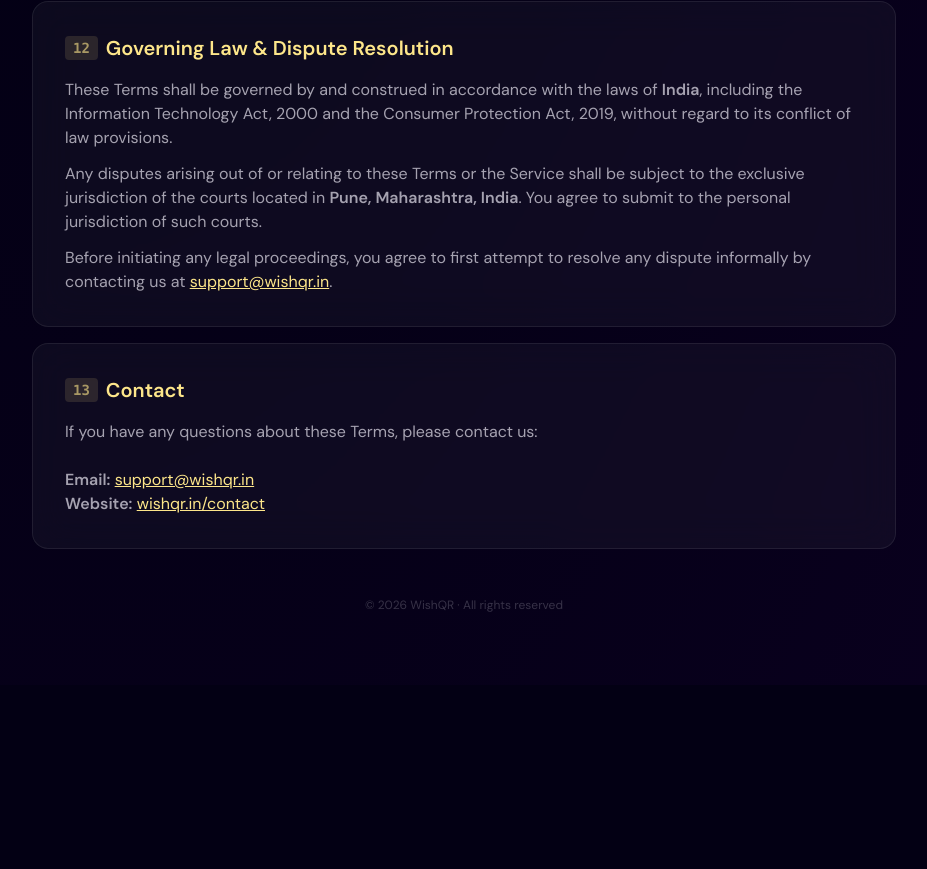
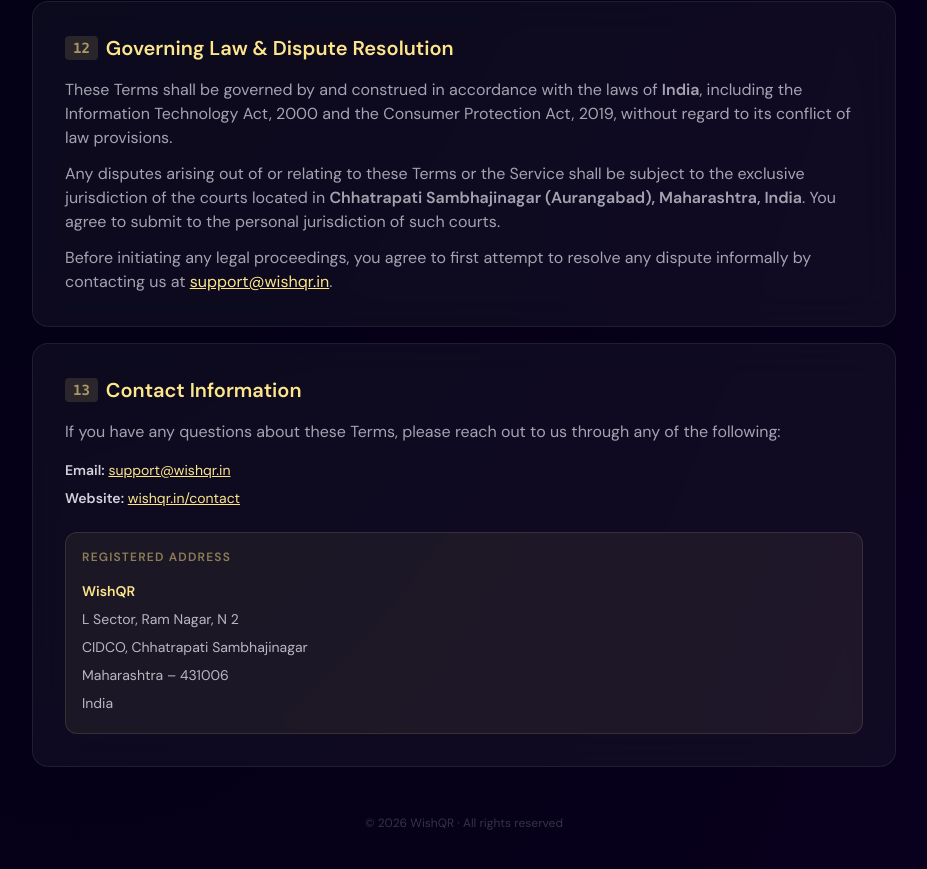
Before and after one commit to codewith-swapnil/birthday-qr-surprise, a Next.js app: page /terms in a window 1280 px wide. Shown: the part 3512-4381 px from the top of the page, without its empty margins (176-1103 px from the left). Before the commit the page ends 4197 px from the top, so only its background shows below. Built offline with nearby package versions, Linux system fonts and the light colour scheme; a web font is replaced by a local one.

Commit message:
add adress

```diff
--- a/app/contact/page.tsx
+++ b/app/contact/page.tsx
@@ -66,10 +66,7 @@
           >
             Contact Us
           </h1>
-          <p
-            className="text-sm md:text-base"
-            style={{ color: 'rgba(248,244,255,0.6)' }}
-          >
+          <p className="text-sm md:text-base" style={{ color: 'rgba(248,244,255,0.6)' }}>
             Whether you have a question, found a bug, or just want to say hi — we&apos;re here.
             Choose the right inbox below for the fastest response.
           </p>
@@ -84,10 +81,7 @@
             >
               <span className="text-3xl mt-0.5">{c.icon}</span>
               <div className="flex-1 min-w-0">
-                <h2
-                  className="font-semibold text-base mb-0.5"
-                  style={{ color: '#fde68a' }}
-                >
+                <h2 className="font-semibold text-base mb-0.5" style={{ color: '#fde68a' }}>
                   {c.title}
                 </h2>
                 <p
@@ -103,34 +97,58 @@
                 >
                   {c.value}
                 </a>
-                <p
-                  className="text-xs mt-1.5"
-                  style={{ color: 'rgba(248,244,255,0.3)' }}
-                >
+                <p className="text-xs mt-1.5" style={{ color: 'rgba(248,244,255,0.3)' }}>
                   {c.note}
                 </p>
               </div>
             </div>
           ))}
+
+          {/* ── Physical Address Card ── */}
+          <div className="glass rounded-2xl p-6 flex items-start gap-4">
+            <span className="text-3xl mt-0.5">📍</span>
+            <div className="flex-1 min-w-0">
+              <h2 className="font-semibold text-base mb-0.5" style={{ color: '#fde68a' }}>
+                Our Address
+              </h2>
+              <p
+                className="text-xs mb-3 leading-relaxed"
+                style={{ color: 'rgba(248,244,255,0.45)' }}
+              >
+                For official correspondence and legal notices only.
+              </p>
+              <address
+                className="not-italic text-sm leading-7"
+                style={{ color: 'rgba(248,244,255,0.72)' }}
+              >
+                <span className="font-semibold" style={{ color: '#fde68a' }}>WishQR</span>
+                <br />
+                L Sector, Ram Nagar, N 2
+                <br />
+                CIDCO, Chhatrapati Sambhajinagar
+                <br />
+                Maharashtra – 431006
+                <br />
+                India
+              </address>
+            </div>
+          </div>
         </div>
 
         {/* Legal Note */}
         <div
           className="glass rounded-2xl p-5 mt-6 text-sm leading-relaxed"
-          style={{ color: 'rgba(248,244,255,0.45)', borderColor: 'rgba(253,230,138,0.1)' }}
+          style={{ color: 'rgba(248,244,255,0.45)' }}
         >
           <span className="text-base mr-2">⚖️</span>
-          For data deletion or access requests under applicable privacy laws (GDPR, India IT Act),
-          please email{' '}
-          <a
-            href="mailto:support@wishqr.in"
-            className="underline"
-            style={{ color: '#fde68a' }}
-          >
+          For data deletion or access requests under applicable privacy laws (GDPR, India IT
+          Act), please email{' '}
+          <a href="mailto:support@wishqr.in" className="underline" style={{ color: '#fde68a' }}>
             support@wishqr.in
           </a>{' '}
           with the subject line <em>&quot;Data Request&quot;</em>. Include your page link if
-          applicable. We process all requests within <strong style={{ color: 'rgba(248,244,255,0.7)' }}>7 business days</strong>.
+          applicable. We process all requests within{' '}
+          <strong style={{ color: 'rgba(248,244,255,0.7)' }}>7 business days</strong>.
         </div>
 
         {/* Privacy Policy Link */}
--- a/app/terms/page.tsx
+++ b/app/terms/page.tsx
@@ -15,14 +15,15 @@
       <>
         <p>
           By accessing or using WishQR at{' '}
-          <strong style={{ color: '#fde68a' }}>wishqr.in</strong> ("Service", "we", "us",
-          "our"), you agree to be bound by these Terms of Service ("Terms"). If you do not
-          agree to these Terms, please do not use the Service.
+          <strong style={{ color: '#fde68a' }}>wishqr.in</strong> (&quot;Service&quot;,
+          &quot;we&quot;, &quot;us&quot;, &quot;our&quot;), you agree to be bound by these Terms
+          of Service (&quot;Terms&quot;). If you do not agree to these Terms, please do not use
+          the Service.
         </p>
         <p className="mt-3">
-          We reserve the right to update these Terms at any time. The "Effective" date at the
-          top of this page reflects the latest revision. Continued use of the Service after
-          changes are posted constitutes your acceptance of the updated Terms.
+          We reserve the right to update these Terms at any time. The &quot;Effective&quot; date
+          at the top of this page reflects the latest revision. Continued use of the Service
+          after changes are posted constitutes your acceptance of the updated Terms.
         </p>
       </>
     ),
@@ -33,15 +34,15 @@
     content: (
       <>
         <p>
-          WishQR is a free online tool that allows users to generate personalized birthday
-          pages with a unique shareable link and QR code. The Service is provided{' '}
-          <strong>"as is"</strong> and <strong>"as available"</strong> without warranties of
-          any kind, either express or implied.
+          WishQR is a free online tool that allows users to generate personalized birthday pages
+          with a unique shareable link and QR code. The Service is provided{' '}
+          <strong>&quot;as is&quot;</strong> and <strong>&quot;as available&quot;</strong>{' '}
+          without warranties of any kind, either express or implied.
         </p>
         <p className="mt-3">
           We do not guarantee uninterrupted, error-free, or permanent availability of the
-          Service. We may modify, suspend, or discontinue any aspect of the Service at any
-          time without prior notice.
+          Service. We may modify, suspend, or discontinue any aspect of the Service at any time
+          without prior notice.
         </p>
       </>
     ),
@@ -62,22 +63,21 @@
     title: 'Acceptable Use',
     content: (
       <>
-        <p>You agree to use WishQR only for lawful, personal, and non-commercial purposes. You agree <strong>not</strong> to:</p>
+        <p>
+          You agree to use WishQR only for lawful, personal, and non-commercial purposes. You
+          agree <strong>not</strong> to:
+        </p>
         <ul className="list-disc pl-5 mt-3 space-y-2">
           <li>
             Submit content that is defamatory, abusive, harassing, obscene, hateful, or
             discriminatory
           </li>
-          <li>
-            Use the Service to target, bully, or harm any individual or group
-          </li>
+          <li>Use the Service to target, bully, or harm any individual or group</li>
           <li>
             Upload or generate content containing copyrighted material you do not own or have
             permission to use
           </li>
-          <li>
-            Use the Service for spam, phishing, or any fraudulent purpose
-          </li>
+          <li>Use the Service for spam, phishing, or any fraudulent purpose</li>
           <li>
             Attempt to reverse engineer, scrape, or interfere with the Service or its
             infrastructure
@@ -91,9 +91,9 @@
           </li>
         </ul>
         <p className="mt-3">
-          We reserve the right to remove any content and suspend or terminate any user's access
-          to the Service at our sole discretion, at any time, without notice, if we believe
-          these Terms have been violated.
+          We reserve the right to remove any content and suspend or terminate any user&apos;s
+          access to the Service at our sole discretion, at any time, without notice, if we
+          believe these Terms have been violated.
         </p>
       </>
     ),
@@ -104,11 +104,11 @@
     content: (
       <>
         <p>
-          The birthday messages, names, and any other content you enter into WishQR ("User
-          Content") remain your property. By submitting User Content, you grant WishQR a
-          limited, non-exclusive, royalty-free license to store and display that content solely
-          for the purpose of operating the Service (i.e., generating and serving your birthday
-          page).
+          The birthday messages, names, and any other content you enter into WishQR
+          (&quot;User Content&quot;) remain your property. By submitting User Content, you grant
+          WishQR a limited, non-exclusive, royalty-free license to store and display that content
+          solely for the purpose of operating the Service (i.e., generating and serving your
+          birthday page).
         </p>
         <p className="mt-3">
           You represent and warrant that your User Content does not violate any third-party
@@ -116,9 +116,9 @@
           all applicable laws.
         </p>
         <p className="mt-3">
-          <strong>Public Pages:</strong> Birthday pages you create are accessible to anyone
-          with the unique link. Do not include sensitive, private, or confidential information
-          in your birthday pages. Share your link only with people you trust.
+          <strong>Public Pages:</strong> Birthday pages you create are accessible to anyone with
+          the unique link. Do not include sensitive, private, or confidential information in your
+          birthday pages. Share your link only with people you trust.
         </p>
       </>
     ),
@@ -161,16 +161,18 @@
     content: (
       <>
         <p>
-          THE SERVICE IS PROVIDED <strong>"AS IS"</strong> AND{' '}
-          <strong>"AS AVAILABLE"</strong>, WITHOUT WARRANTY OF ANY KIND. TO THE FULLEST EXTENT
-          PERMITTED BY LAW, WISHQR EXPRESSLY DISCLAIMS ALL WARRANTIES, WHETHER EXPRESS,
-          IMPLIED, OR STATUTORY, INCLUDING BUT NOT LIMITED TO:
+          THE SERVICE IS PROVIDED <strong>&quot;AS IS&quot;</strong> AND{' '}
+          <strong>&quot;AS AVAILABLE&quot;</strong>, WITHOUT WARRANTY OF ANY KIND. TO THE
+          FULLEST EXTENT PERMITTED BY LAW, WISHQR EXPRESSLY DISCLAIMS ALL WARRANTIES, WHETHER
+          EXPRESS, IMPLIED, OR STATUTORY, INCLUDING BUT NOT LIMITED TO:
         </p>
         <ul className="list-disc pl-5 mt-3 space-y-1">
           <li>Warranties of merchantability or fitness for a particular purpose</li>
           <li>Warranties that the Service will be uninterrupted, error-free, or secure</li>
           <li>Warranties regarding the accuracy or reliability of any content</li>
-          <li>Warranties that generated pages or QR codes will remain accessible indefinitely</li>
+          <li>
+            Warranties that generated pages or QR codes will remain accessible indefinitely
+          </li>
         </ul>
       </>
     ),
@@ -192,8 +194,9 @@
         </ul>
         <p className="mt-3">
           IN NO EVENT SHALL OUR TOTAL LIABILITY TO YOU FOR ALL CLAIMS ARISING FROM OR RELATED
-          TO THE SERVICE EXCEED <strong>₹500 (FIVE HUNDRED INDIAN RUPEES)</strong> OR THE
-          AMOUNT YOU PAID US IN THE PAST 12 MONTHS, WHICHEVER IS GREATER.
+          TO THE SERVICE EXCEED{' '}
+          <strong>₹500 (FIVE HUNDRED INDIAN RUPEES)</strong> OR THE AMOUNT YOU PAID US IN THE
+          PAST 12 MONTHS, WHICHEVER IS GREATER.
         </p>
       </>
     ),
@@ -231,14 +234,14 @@
       <>
         <p>
           These Terms shall be governed by and construed in accordance with the laws of{' '}
-          <strong>India</strong>, including the Information Technology Act, 2000 and the
-          Consumer Protection Act, 2019, without regard to its conflict of law provisions.
+          <strong>India</strong>, including the Information Technology Act, 2000 and the Consumer
+          Protection Act, 2019, without regard to its conflict of law provisions.
         </p>
         <p className="mt-3">
-          Any disputes arising out of or relating to these Terms or the Service shall be
-          subject to the exclusive jurisdiction of the courts located in{' '}
-          <strong>Pune, Maharashtra, India</strong>. You agree to submit to the personal
-          jurisdiction of such courts.
+          Any disputes arising out of or relating to these Terms or the Service shall be subject
+          to the exclusive jurisdiction of the courts located in{' '}
+          <strong>Chhatrapati Sambhajinagar (Aurangabad), Maharashtra, India</strong>. You agree
+          to submit to the personal jurisdiction of such courts.
         </p>
         <p className="mt-3">
           Before initiating any legal proceedings, you agree to first attempt to resolve any
@@ -257,13 +260,18 @@
   },
   {
     id: '13',
-    title: 'Contact',
+    title: 'Contact Information',
     content: (
+      <>
+        <p className="mb-4" style={{ color: 'rgba(248,244,255,0.65)' }}>
+          If you have any questions about these Terms, please reach out to us through any of the
+          following:
+        </p>
+
+        {/* Email & Web */}
+        <div className="space-y-2 text-sm mb-6">
           <p>
-        If you have any questions about these Terms, please contact us:
-        <br />
-        <br />
-        <strong>Email:</strong>{' '}
+            <strong style={{ color: 'rgba(248,244,255,0.85)' }}>Email:</strong>{' '}
             <a
               href="mailto:support@wishqr.in"
               className="underline"
@@ -271,12 +279,39 @@
             >
               support@wishqr.in
             </a>
-        <br />
-        <strong>Website:</strong>{' '}
+          </p>
+          <p>
+            <strong style={{ color: 'rgba(248,244,255,0.85)' }}>Website:</strong>{' '}
             <Link href="/contact" className="underline" style={{ color: '#fde68a' }}>
               wishqr.in/contact
             </Link>
           </p>
+        </div>
+
+        {/* Address block */}
+        <div
+          className="rounded-xl p-4 mt-2"
+          style={{ background: 'rgba(253,230,138,0.06)', border: '1px solid rgba(253,230,138,0.12)' }}
+        >
+          <p
+            className="text-xs font-semibold uppercase tracking-widest mb-3"
+            style={{ color: 'rgba(253,230,138,0.5)' }}
+          >
+            Registered Address
+          </p>
+          <address className="not-italic text-sm leading-7" style={{ color: 'rgba(248,244,255,0.72)' }}>
+            <span className="font-semibold" style={{ color: '#fde68a' }}>WishQR</span>
+            <br />
+            L Sector, Ram Nagar, N 2
+            <br />
+            CIDCO, Chhatrapati Sambhajinagar
+            <br />
+            Maharashtra – 431006
+            <br />
+            India
+          </address>
+        </div>
+      </>
     ),
   },
 ];
@@ -334,13 +369,25 @@
             className="mt-5 pt-5 border-t flex flex-wrap gap-x-4 gap-y-2"
             style={{ borderColor: 'rgba(255,255,255,0.08)' }}
           >
-            <Link href="/privacy" className="text-xs hover:text-yellow-400 transition-colors underline underline-offset-2" style={{ color: 'rgba(248,244,255,0.45)' }}>
+            <Link
+              href="/privacy"
+              className="text-xs hover:text-yellow-400 transition-colors underline underline-offset-2"
+              style={{ color: 'rgba(248,244,255,0.45)' }}
+            >
               Privacy Policy
             </Link>
-            <Link href="/contact" className="text-xs hover:text-yellow-400 transition-colors underline underline-offset-2" style={{ color: 'rgba(248,244,255,0.45)' }}>
+            <Link
+              href="/contact"
+              className="text-xs hover:text-yellow-400 transition-colors underline underline-offset-2"
+              style={{ color: 'rgba(248,244,255,0.45)' }}
+            >
               Contact Us
             </Link>
-            <a href="mailto:support@wishqr.in" className="text-xs hover:text-yellow-400 transition-colors underline underline-offset-2" style={{ color: 'rgba(248,244,255,0.45)' }}>
+            <a
+              href="mailto:support@wishqr.in"
+              className="text-xs hover:text-yellow-400 transition-colors underline underline-offset-2"
+              style={{ color: 'rgba(248,244,255,0.45)' }}
+            >
               support@wishqr.in
             </a>
           </div>
```
Lines whose indentation alone changed are shown as unchanged.
